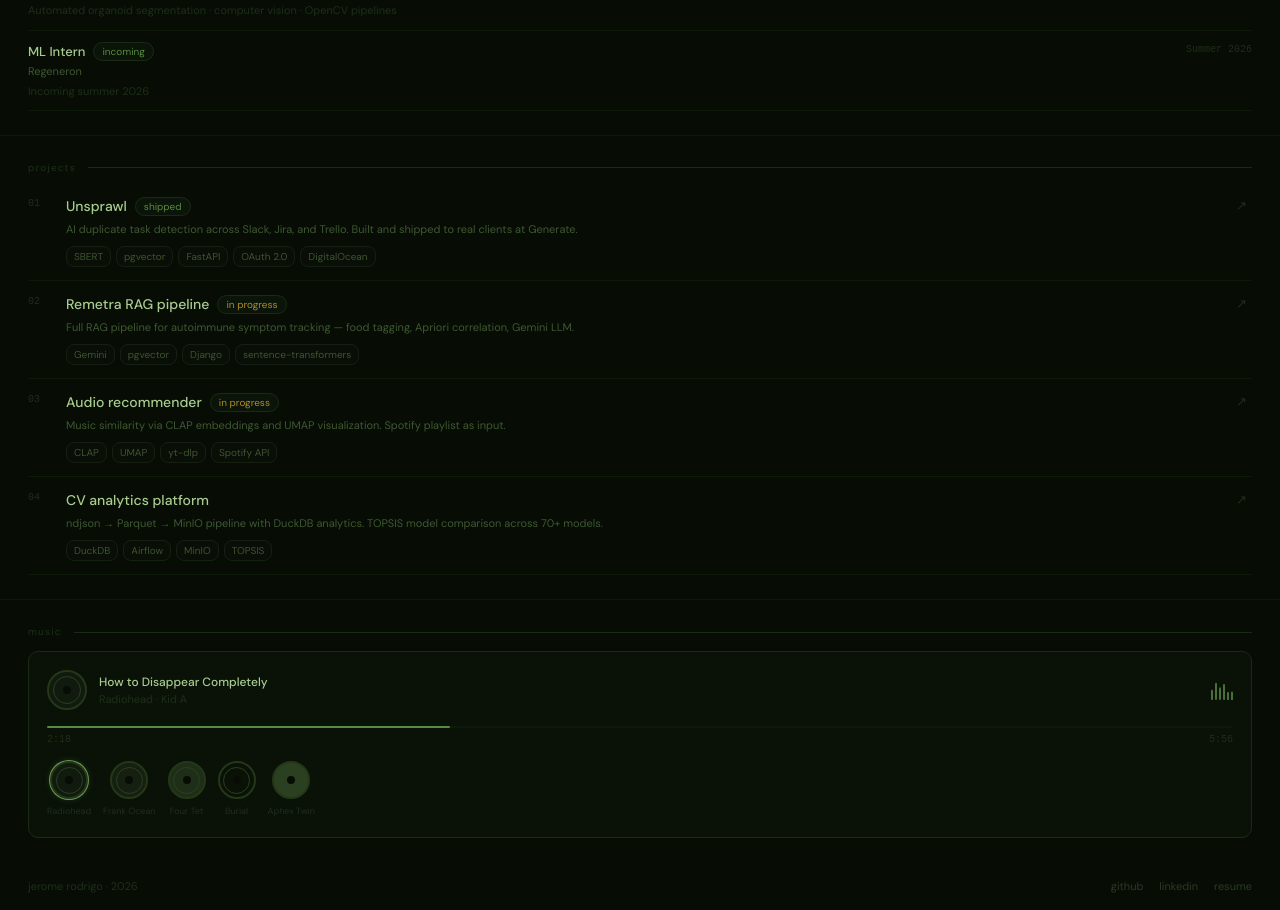
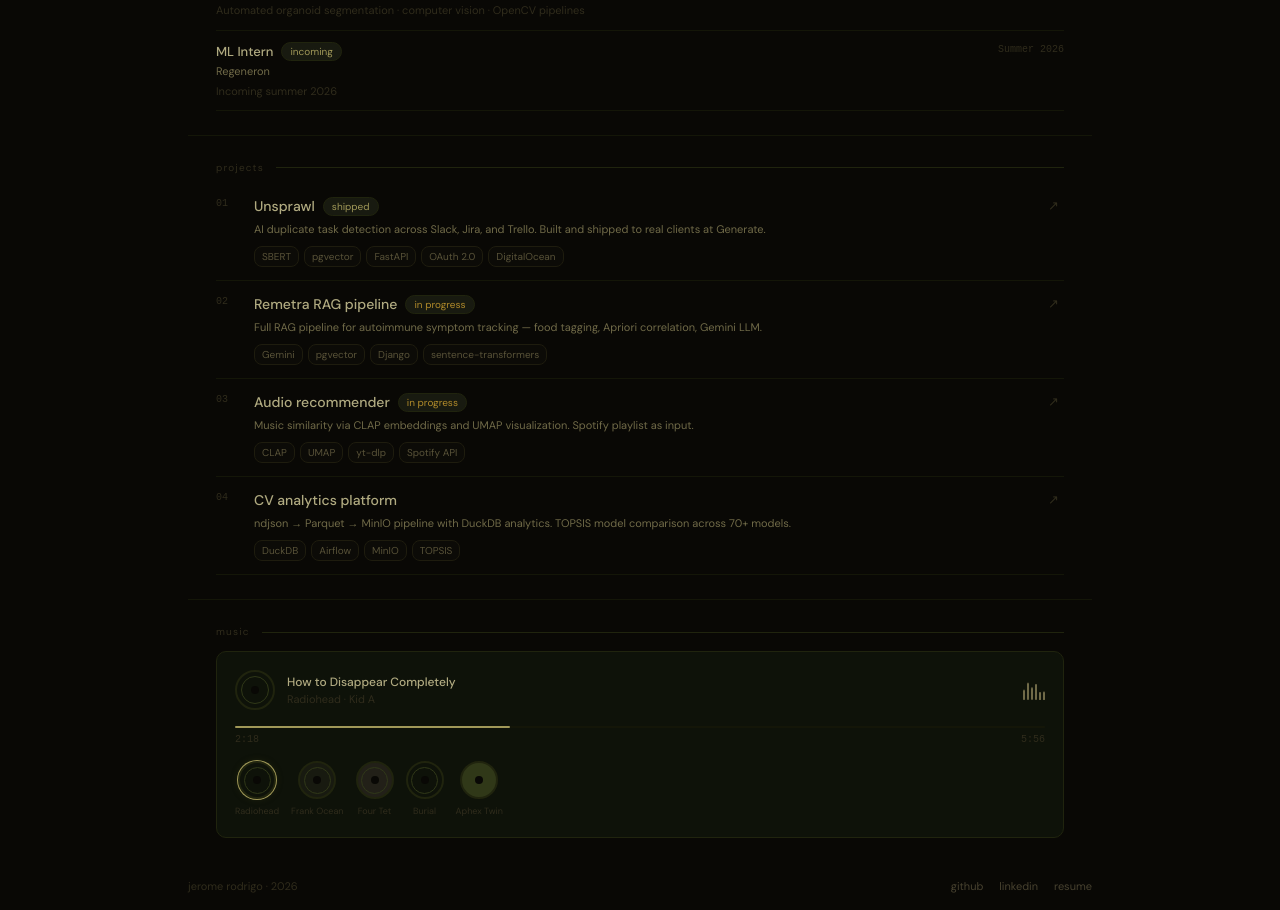
Before and after one commit to Jrodrigo06/personal-website-2, a Next.js app: page / in a window 1280 px wide. Shown: the part 722-1632 px from the top of the page. Built offline with nearby package versions, Linux system fonts and the light colour scheme.

Commit message:
feat(ui): add centered layout container and sand theme variant

```diff
--- a/app/globals.css
+++ b/app/globals.css
@@ -1,46 +1,71 @@
 @import "tailwindcss";
 
+/* moss — default theme */
 :root {
-  --bg: #070d05;
-  --bg-surface: #0a1208;
-  --bg-card: #162010;
-  --bg-hover: #1e2e18;
-
-  --border: #1a2a14;
-  --border-sub: #0d1a09;
-  --border-em: #2a4020;
-
-  --text-h1: #cce8b0;
-  --text-h2: #a8cc90;
-  --text-accent: #6a9a52;
-  --text-body: #3e5832;
-  --text-dim: #2a3a22;
-  --text-ghost: #1e2e18;
-
-  /* badges (experience current/incoming, projects shipped) */
-  --badge-bg: #0a1408;
-  --badge-text: #5a8a42;
-  --badge-border: #1a2a14;
-  /* projects "in progress" status — amber chosen to sit within the palette */
+    --bg: #080e06;
+    --bg-surface: #0d1509;
+    --bg-card: #16200f;
+    --bg-hover: #1e2c14;
+    --border-sub: #111a0d;
+    --border: #1c2a14;
+    --border-em: #2e4420;
+    --text-h1: #d4e8b8;
+    --text-h2: #a8c888;
+    --text-accent: #7ab85a;
+    --text-body: #587048;
+    --text-dim: #384828;
+    --text-ghost: #243018;
+    --badge-bg: #16200f;
+    --badge-text: #7ab85a;
+    --badge-border: #1c2a14;
     --badge-amber: #b08a2a;
-
-  /* project tags */
-  --tag-text: #3e5430;
-  --tag-bg: #090e07;
-  --tag-border: #162012;
-
-  /* hero status dot */
-  --status-dot: #4a8a38;
-
-  /* music */
-  --vinyl-bg: #111a0e;
-  --vinyl-ring: #243818;
+    --tag-bg: #0a0f07;
+    --tag-border: #182010;
+    --tag-text: #4a6038;
+    --status-dot: #7ab85a;
+    --vinyl-bg: #0d1509;
+    --vinyl-ring: #1c2a14;
     --wave: #4a7038;
-  --progress-fill: #5a8a42;
+    --progress-fill: #7ab85a;
 }
 
-* { box-sizing: border-box; margin: 0; padding: 0; }
-html { scroll-behavior: smooth; }
+/* sand — warm variant */
+:root.theme-sand {
+    --bg: #090805;
+    --bg-surface: #0e1209;
+    --bg-card: #181a10;
+    --bg-hover: #222018;
+    --border-sub: #141608;
+    --border: #20240e;
+    --border-em: #303818;
+    --text-h1: #d8d4b0;
+    --text-h2: #b0aa80;
+    --text-accent: #a09858;
+    --text-body: #706a48;
+    --text-dim: #484230;
+    --text-ghost: #302c1c;
+    --badge-bg: #181a10;
+    --badge-text: #a09858;
+    --badge-border: #20240e;
+    --badge-amber: #b08a2a;
+    --tag-bg: #0c0b07;
+    --tag-border: #1e1c0e;
+    --tag-text: #585238;
+    --status-dot: #a09858;
+    --vinyl-bg: #0e1209;
+    --vinyl-ring: #20240e;
+    --wave: #706a48;
+    --progress-fill: #a09858;
+}
+
+* {
+    box-sizing: border-box;
+    margin: 0;
+    padding: 0;
+}
+html {
+    scroll-behavior: smooth;
+}
 body {
     background: var(--bg);
     color: var(--text-body);
@@ -48,7 +73,19 @@ body {
     -webkit-font-smoothing: antialiased;
 }
 
+.page-container {
+    max-width: 1000px;
+    margin: 0 auto;
+    padding: 0 48px;
+    width: 100%;
+}
+
 @keyframes wave {
-  0%, 100% { transform: scaleY(0.4); }
-  50% { transform: scaleY(1); }
+    0%,
+    100% {
+        transform: scaleY(0.4);
     }
+    50% {
+        transform: scaleY(1);
+    }
+}
--- a/app/layout.tsx
+++ b/app/layout.tsx
@@ -1,5 +1,6 @@
 import type { Metadata } from "next";
 import { Fraunces, DM_Sans } from "next/font/google";
+import { THEME } from "@/config/theme";
 import "./globals.css";
 
 const fraunces = Fraunces({
@@ -26,7 +27,12 @@ export default function RootLayout({
   children: React.ReactNode;
 }>) {
   return (
-    <html lang="en" className={`${fraunces.variable} ${dmSans.variable}`}>
+    <html
+      lang="en"
+      className={`${fraunces.variable} ${dmSans.variable}${
+        THEME === "sand" ? " theme-sand" : ""
+      }`}
+    >
       <body>
         <div>{children}</div>
       </body>
--- a/app/page.tsx
+++ b/app/page.tsx
@@ -9,6 +9,7 @@ export default function Home() {
     <>
       <Nav />
       <main>
+        <div className="page-container">
           <Hero />
           <section id="experience">
             <Experience />
@@ -19,11 +20,10 @@ export default function Home() {
           <section id="music">
             <Music />
           </section>
+        </div>
       </main>
-      <footer
-        className="flex items-center justify-between"
-        style={{ padding: "16px 28px" }}
-      >
+      <footer style={{ padding: "16px 0" }}>
+        <div className="page-container flex items-center justify-between">
           <span style={{ fontSize: "11px", color: "var(--text-ghost)" }}>
             jerome rodrigo · 2026
           </span>
@@ -38,6 +38,7 @@ export default function Home() {
               resume
             </a>
           </div>
+        </div>
       </footer>
     </>
   );
--- a/components/Nav.tsx
+++ b/components/Nav.tsx
@@ -20,15 +20,16 @@ export default function Nav() {
 
   return (
     <nav
-      className="sticky top-0 z-50 flex items-center justify-between"
+      className="sticky top-0 z-50"
       style={{
-        padding: "15px 28px",
+        padding: "15px 0",
         background: "var(--bg)",
         borderBottom: scrolled
           ? "0.5px solid var(--border-sub)"
           : "0.5px solid transparent",
       }}
     >
+      <div className="page-container flex items-center justify-between">
         <a
           href="#"
           style={{
@@ -64,6 +65,7 @@ export default function Nav() {
             photos ↗
           </a>
         </div>
+      </div>
     </nav>
   );
 }
--- /dev/null
+++ b/config/theme.ts
@@ -0,0 +1 @@
+export const THEME: "moss" | "sand" = "sand";
```
Also changed, not shown: 1 other file (tests, documents, lock files or other folders). Lines whose indentation alone changed are shown as unchanged.
